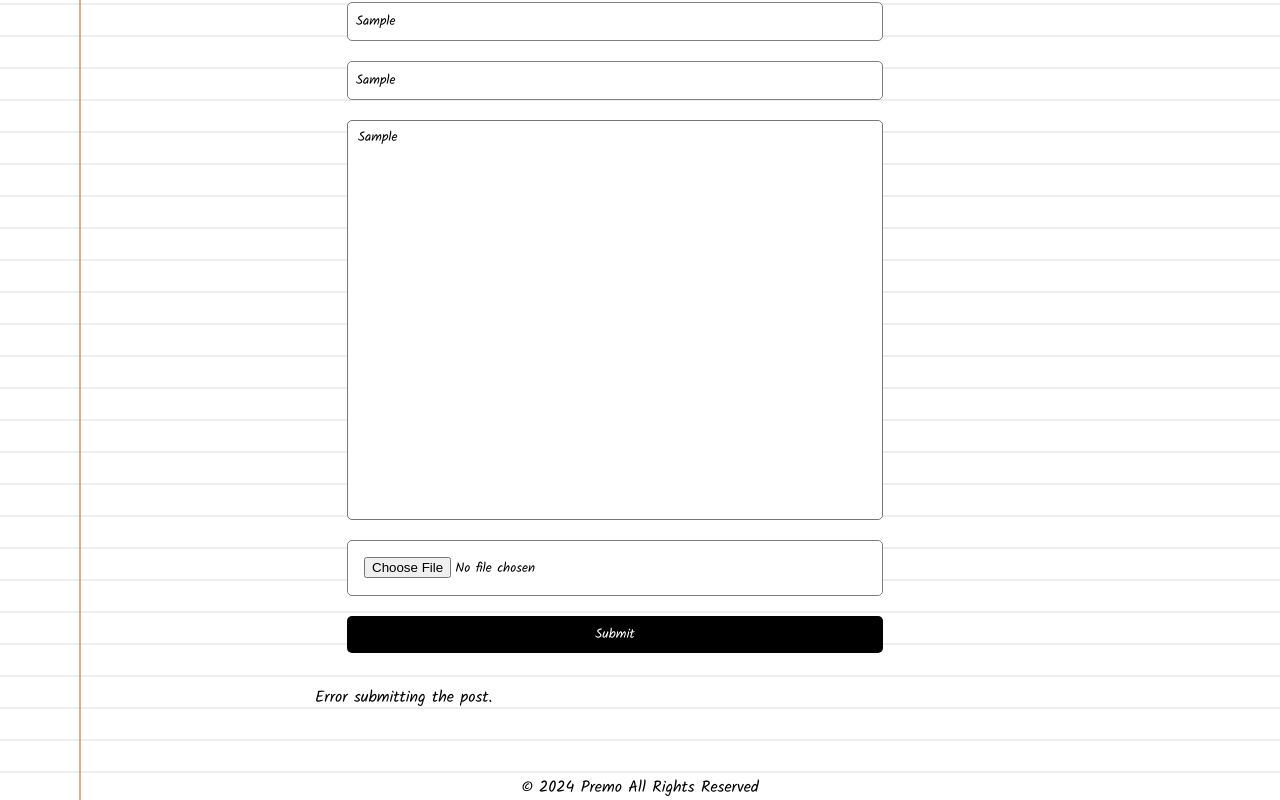
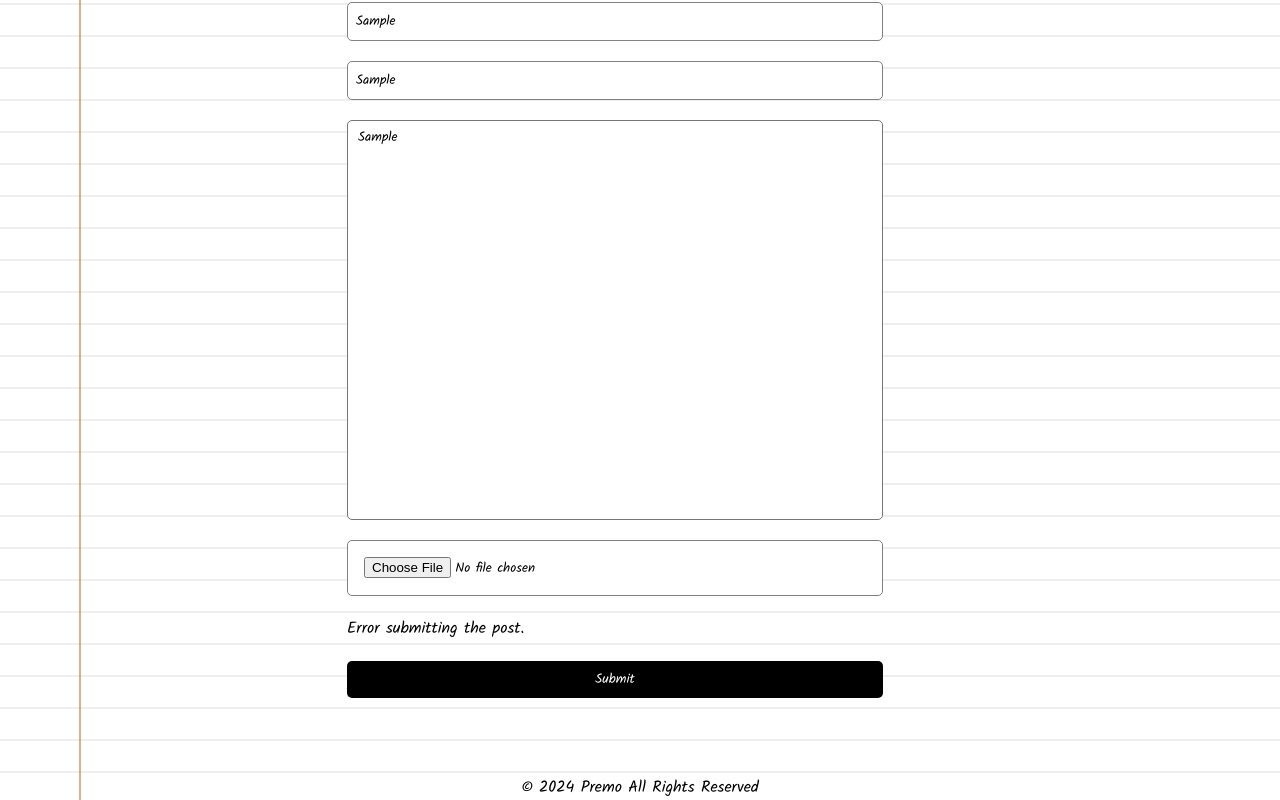
Before and after one commit to premooo/heart-held, a React (Create React App) app in the folder client/: page /submit in a window 1280 px wide. Both pictures are taken after typing "Sample", "Sample", "Sample", "Sample" into the empty fields and a click on the button "Submit". Shown: the part 189-989 px from the top of the page. Built offline with nearby package versions, Linux system fonts and the light colour scheme; no server answers.

Commit message:
Update PostForm.js

```diff
--- a/client/src/components/PostForm.js
+++ b/client/src/components/PostForm.js
@@ -1,5 +1,6 @@
 import React, { useState } from 'react';
 import { useNavigate } from 'react-router-dom';
+import DOMPurify from 'dompurify';
 
 const PostForm = () => {
   const [title, setTitle] = useState('');
@@ -19,6 +20,11 @@ const PostForm = () => {
       return;
     }
 
+    const sanitizedRecipient = DOMPurify.sanitize(recipient);
+    const sanitizedMessage = DOMPurify.sanitize(message);
+    const sanitizedTitle = DOMPurify.sanitize(title);
+    const sanitizedAuthor = DOMPurify.sanitize(author.trim()) || 'Anonymous';
+
     const postAuthor = author.trim() ? author : 'Anonymous';
 
     let base64Image = '';
@@ -27,13 +33,12 @@ const PostForm = () => {
     }
 
     const newPost = {
-      title,
-      recipient,
-      body: message,
-      author: postAuthor,
+      title: sanitizedTitle,
+      recipient: sanitizedRecipient,
+      body: sanitizedMessage,
+      author: sanitizedAuthor,
       imageUrl: base64Image,
     };
-
     try {
       const response = await fetch(`https://heart-held-api.onrender.com/post`, {
         method: 'POST',
@@ -117,10 +122,16 @@ const PostForm = () => {
         accept="image/*"
         onChange={handleImageChange}
       />
+                {/* Error message box */}
+    {status && (
+      <div className="error-box">
+        {status}
+      </div>
+    )}
       <button type="submit">Submit</button>
     </form>
 
-      {status && <p className="status-message">{status}</p>}
+
   </div>
   );
 };
```
Lines whose indentation alone changed are shown as unchanged.
